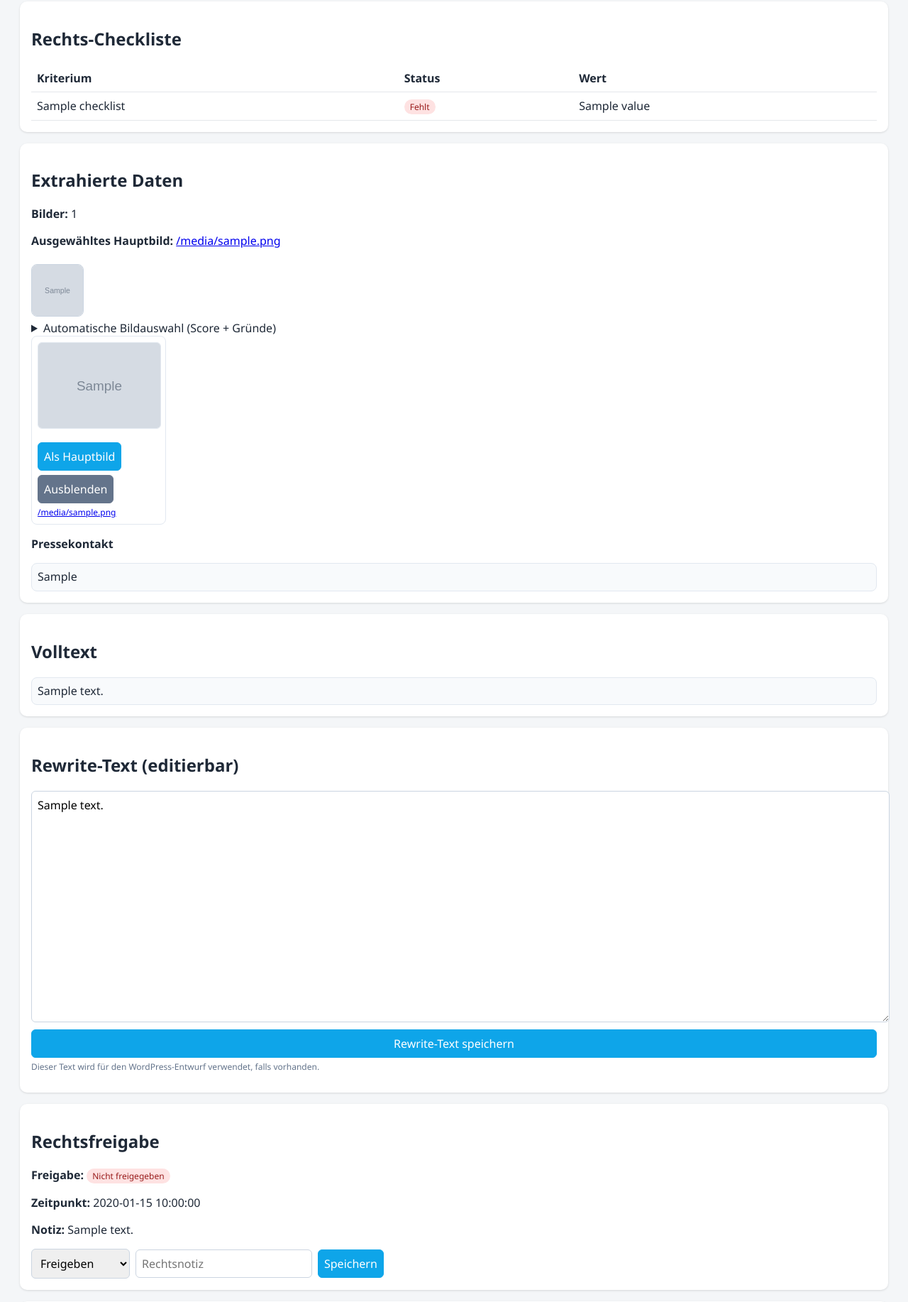
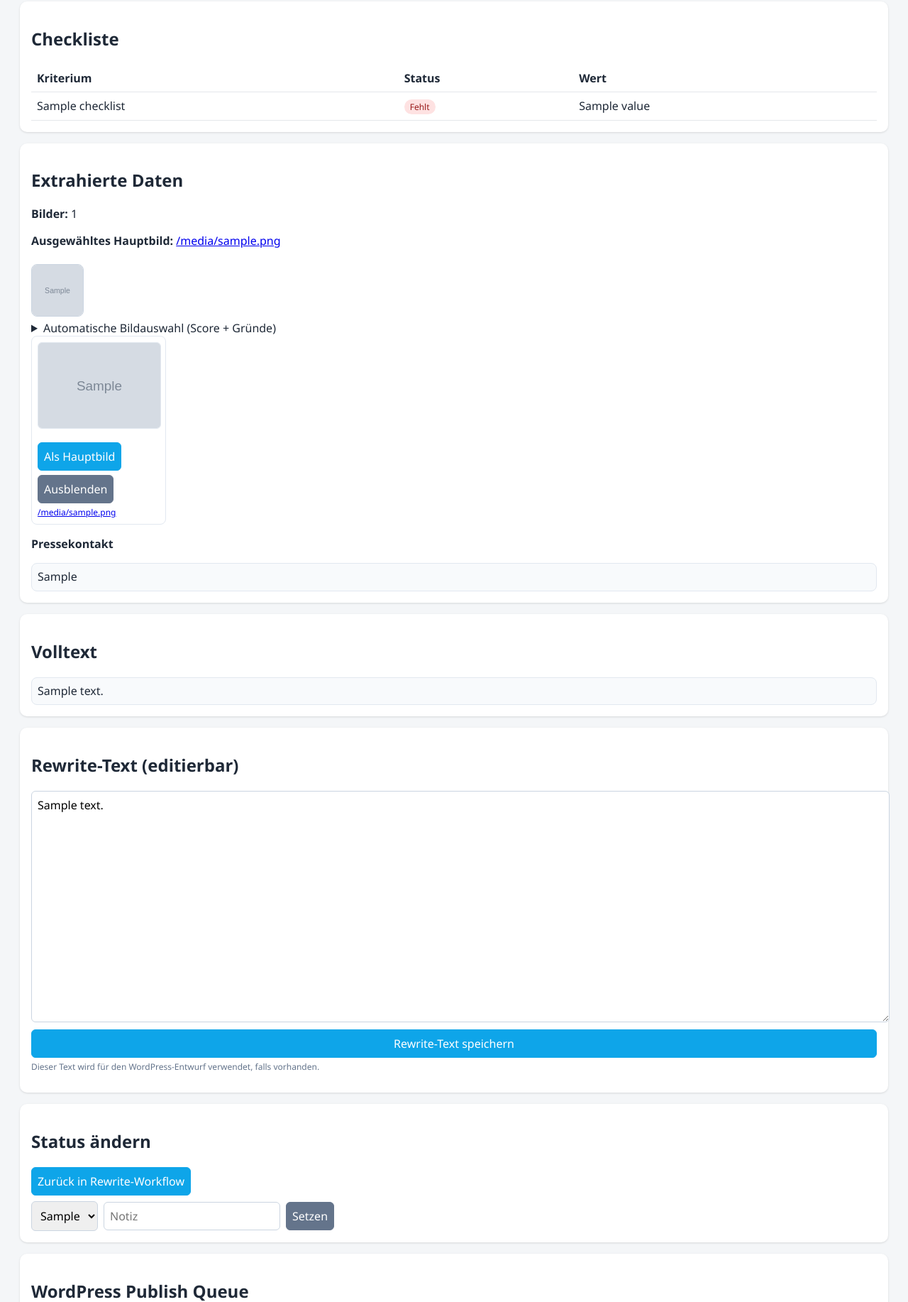
Before and after one commit to OliverGiertz/rss-news, a FastAPI app: template backend/templates/admin_article_detail.html in a window 1280 px wide. Shown: the part 640-2474 px from the top of the page at 71% size. Run offline with FastAPI, Linux system fonts and the light colour scheme; the template is opened without the code that fills it: most values are stand-ins (such as "Sample title", 1, 10 or a date in 2020); grey boxes marked "Sample" are stand-in pictures.

Commit message:
chore(admin): remove legal approval step from UI workflow

```diff
--- a/backend/templates/admin_article_detail.html
+++ b/backend/templates/admin_article_detail.html
@@ -58,7 +58,7 @@
     </section>
 
     <section class="card">
-      <h2>Rechts-Checkliste</h2>
+      <h2>Checkliste</h2>
       <table>
         <thead>
           <tr><th>Kriterium</th><th>Status</th><th>Wert</th></tr>
@@ -174,27 +174,6 @@
     </section>
 
     <section class="card">
-      <h2>Rechtsfreigabe</h2>
-      <p><strong>Freigabe:</strong>
-        {% if article.legal_checked %}
-        <span class="badge ok">Freigegeben</span>
-        {% else %}
-        <span class="badge bad">Nicht freigegeben</span>
-        {% endif %}
-      </p>
-      <p><strong>Zeitpunkt:</strong> {{ article.legal_checked_at or "-" }}</p>
-      <p><strong>Notiz:</strong> {{ article.legal_note or "-" }}</p>
-      <form method="post" action="/admin/articles/{{ article.id }}/legal-review" class="row">
-        <select name="approved">
-          <option value="1">Freigeben</option>
-          <option value="0">Zurücksetzen</option>
-        </select>
-        <input name="note" placeholder="Rechtsnotiz" />
-        <button type="submit">Speichern</button>
-      </form>
-    </section>
-
-    <section class="card">
       <h2>Status ändern</h2>
       {% if article.status_ui in ["new", "rewrite"] %}
       <form method="post" action="/admin/articles/{{ article.id }}/rewrite-run" class="row" style="margin-bottom:8px;">
--- a/backend/templates/admin_dashboard.html
+++ b/backend/templates/admin_dashboard.html
@@ -258,7 +258,6 @@
             </td>
             <td><span class="badge">{{ a.status_ui }}</span></td>
             <td>
-              <div class="subtle">Legal: {{ "OK" if a.legal_checked else "offen" }}</div>
               <div class="subtle">Publish: {{ "bereit" if a.publish_ready else "blockiert" }}</div>
               {% if not a.publish_ready and a.publish_blockers %}
               <div class="subtle">{{ a.publish_blockers|join(", ") }}</div>
```
Also changed, not shown: backend/app/admin_ui.py (+1 -22 lines), backend/tests/test_admin_ui.py (+1 -1 lines).
